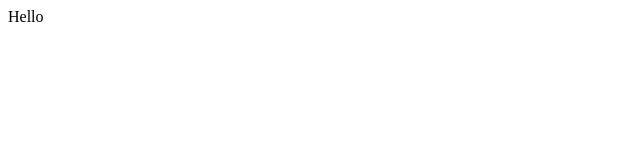
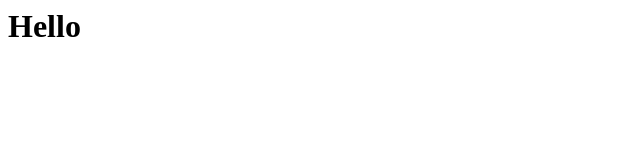
Before and after one commit to itsmekrsumit/laser-main, a plain HTML site: page index.html in a window 1280 px wide. Shown: the whole page, without its empty margins (0-640 px from the left). Drawn offline with Linux system fonts and the light colour scheme.

Commit message:
Update index.html

```diff
--- a/index.html
+++ b/index.html
@@ -1,4 +1,4 @@
 <html>
 
-<body>Hello</body>
+<body><h1>Hello</h1></body>
 </html>
```
